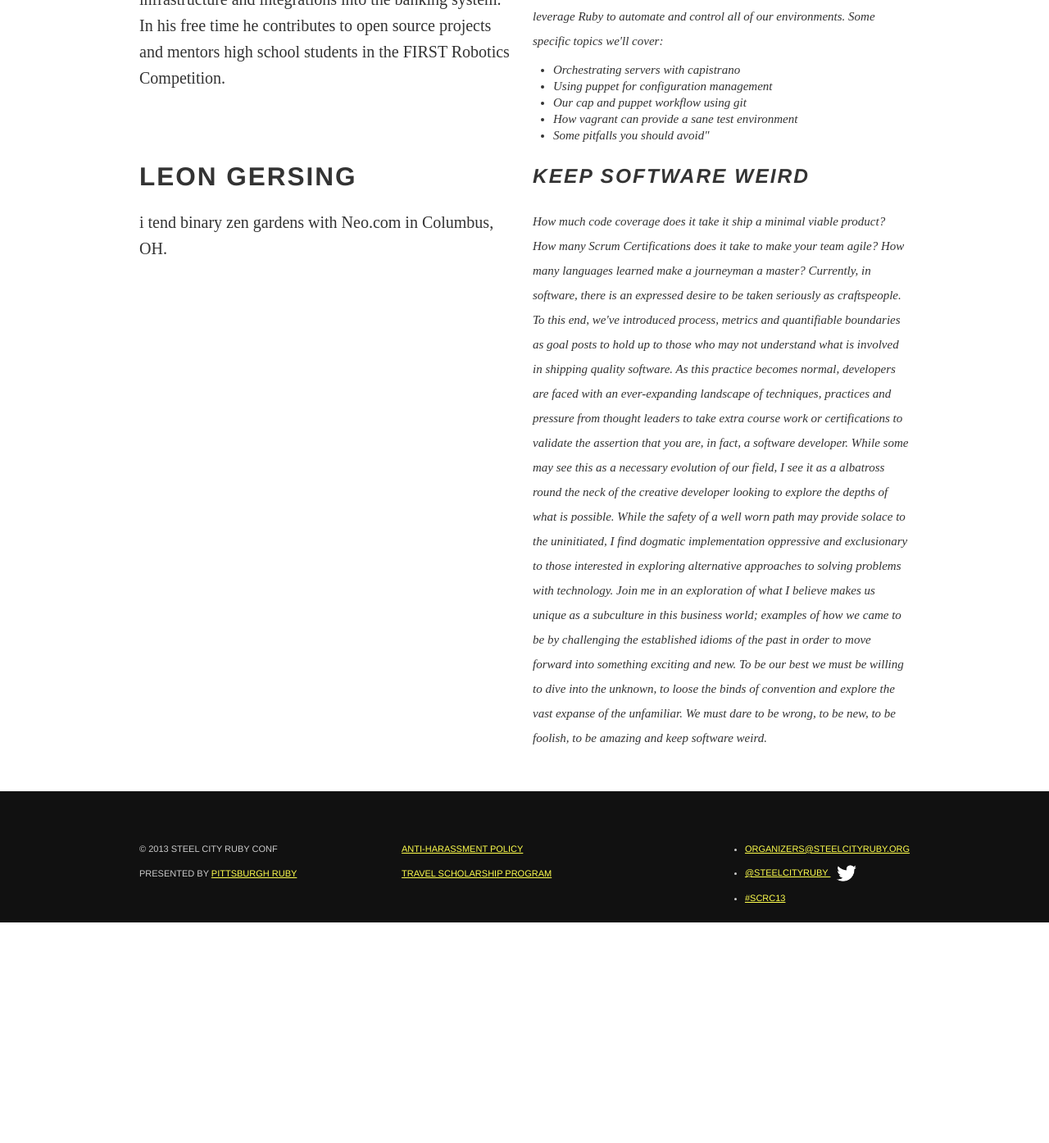
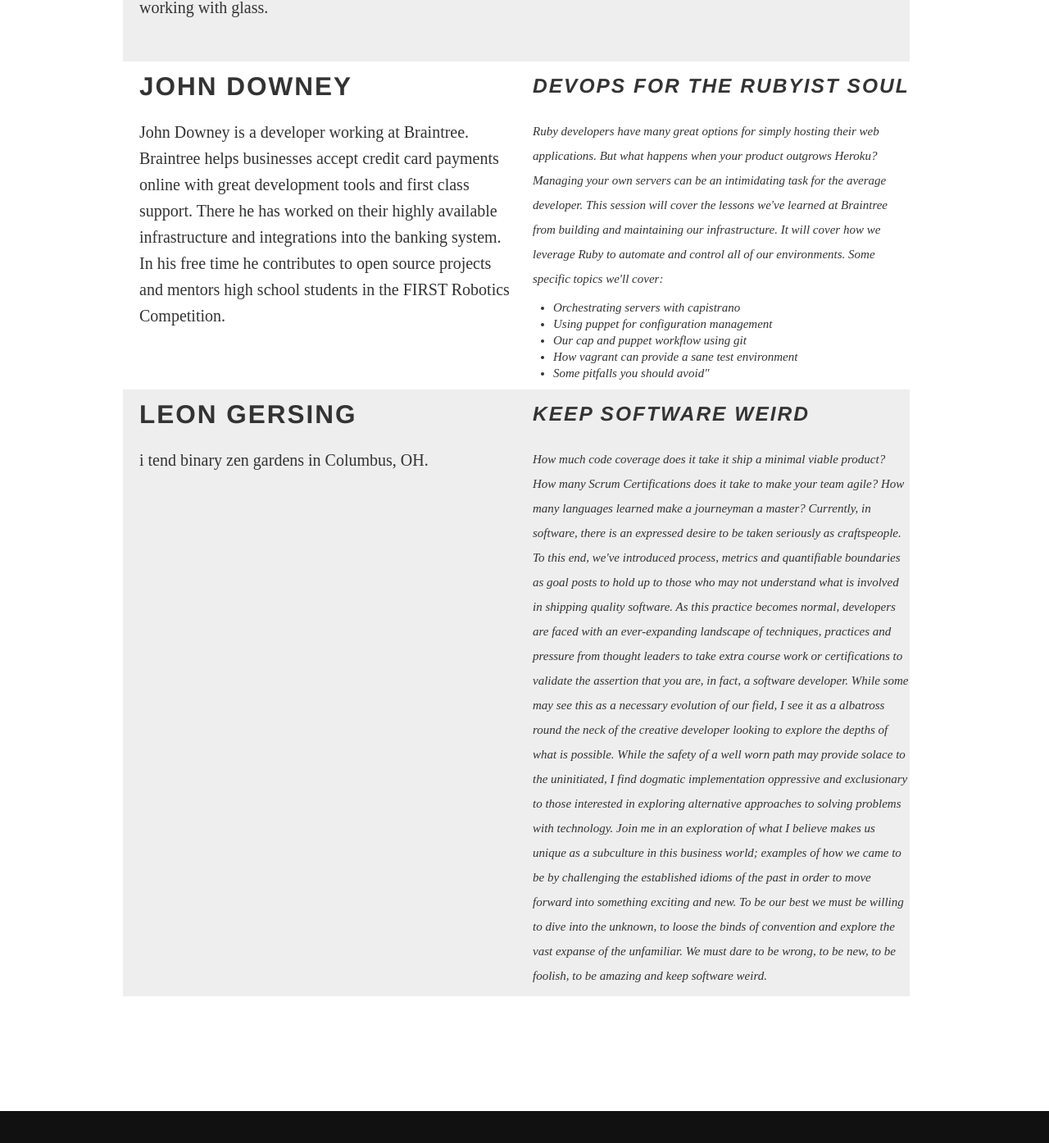
Before and after one commit to colindean/steelcityruby.github.com, a Jekyll site: the page built from schedule.html, in a window 1280 px wide and 1400 px high, scrolled down 5929 px. Shown: the top 1394 px of the window at 82% size. Built offline with Jekyll 4.4.1, drawn with Linux system fonts in a browser that asks for light colours; nearby versions of some CDN libraries; some web fonts are replaced; Markdown is read by kramdown in place of the engine named in the settings; before the commit the page ends 7054 px from its top, so only the background shows below that; some of the changed text lies outside the part shown.

Commit message:
Tweaks schedule to look a LITTTLE nicer

```diff
--- a/css/style.css
+++ b/css/style.css
@@ -302,6 +302,14 @@
   text-align: center;
 }
 
+.full-schedule .session:nth-child(2n) {
+  background-color: #eee;
+}
+
+.full-schedule .day {
+  margin-bottom: 100px;
+}
+
 footer {
   width:100%;
   height:20px;
--- a/schedule.html
+++ b/schedule.html
@@ -108,7 +110,7 @@
       </div>
 
       <div class="row session">
-        <div class="span6 speaker">
+        <div class="span12 speaker">
           <h2>Lightning Talks</h2>
         </div>
       </div>
@@ -227,7 +229,8 @@
       </div>
     </div>
 
-    <div id="friday" class="day">
+    <div id="saturday" class="day">
+      <h2>Saturday</h2>
       <div class="row session">
         <div class="span6 speaker">
           <h2>Konstantin Haase</h2>
@@ -313,13 +316,10 @@
       </div>
 
       <div class="row session">
-        <div class="span6 speaker">
+        <div class="span12 speaker">
           <h2>Lightning Talks</h2>
         </div>
       </div>
-
-
-
 
       <div class="row session">
         <div class="span6 speaker">
@@ -413,7 +413,7 @@
         <div class="span6 speaker">
           <h2>Leon Gersing</h2>
           <p>
-          i tend binary zen gardens with Neo.com in Columbus, OH.
+          i tend binary zen gardens in Columbus, OH.
           </p>
         </div>
         <div class="span6 talk">
```
Also changed, not shown: other parts of schedule.html (+2 -0 lines).
